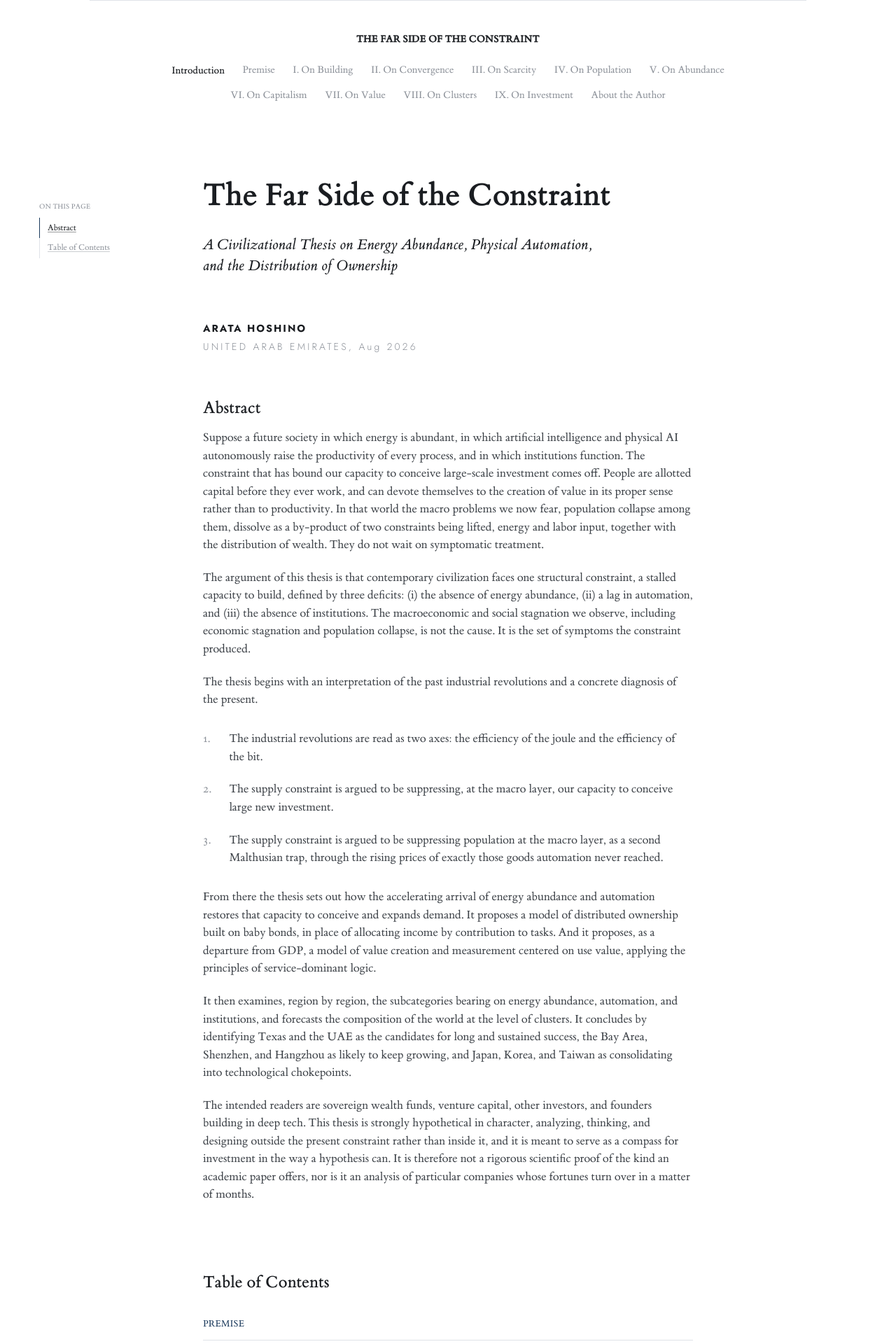
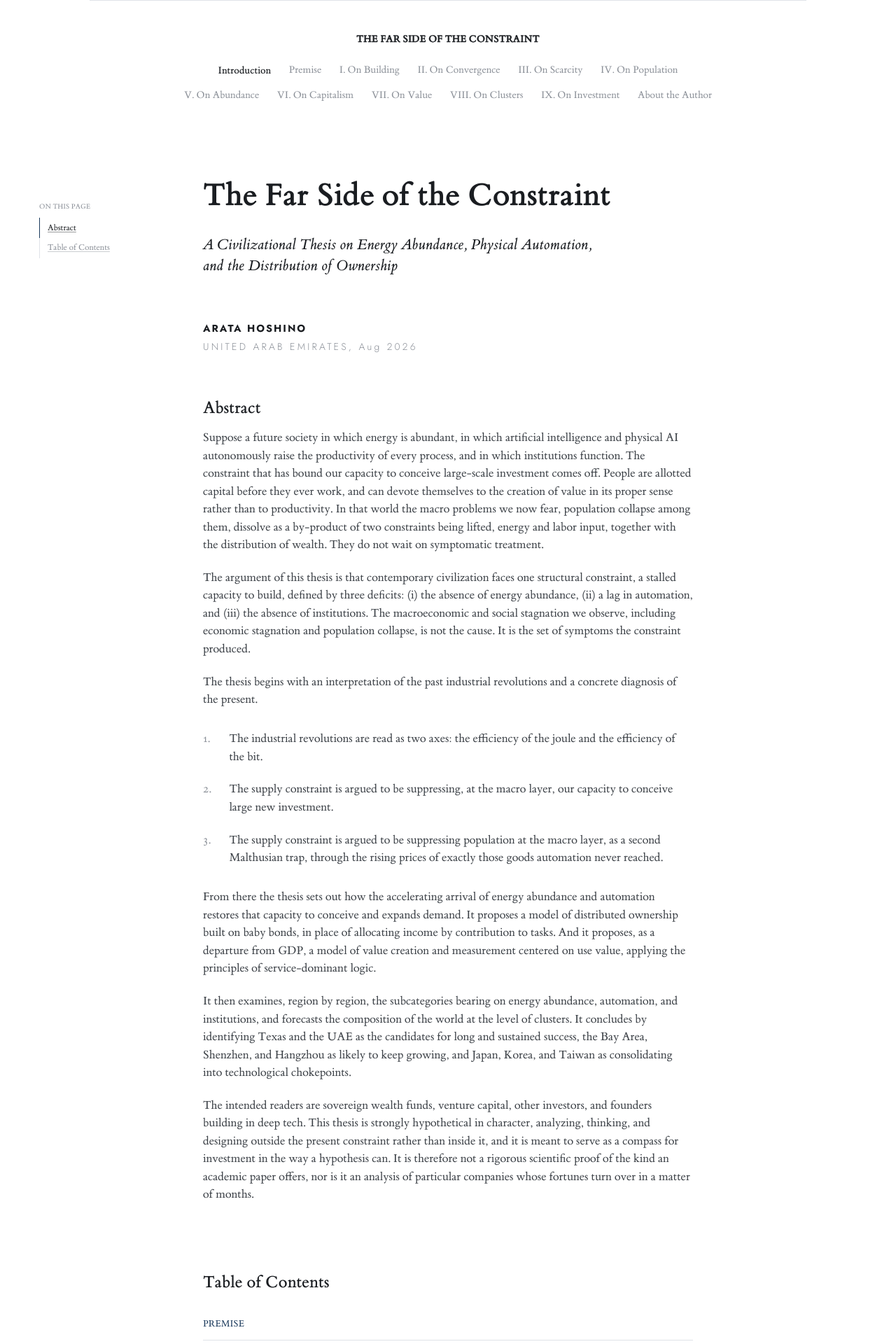
Before and after one commit to arata-hoshino/arata-hoshino.github.io, a Jekyll site: the page built from index.md, in a window 1280 px wide. Shown: the top 1920 px of the page at 70% size. Built offline with Jekyll 4.4.1, drawn with Linux system fonts in a browser that asks for light colours.

Commit message:
Break the menu where the thesis turns to the future
Co-Authored-By: Claude Opus 5 <noreply@anthropic.com>

```diff
--- a/_includes/runhead.html
+++ b/_includes/runhead.html
@@ -34,7 +34,7 @@
          class="nav-link{% if page.url == '/' %} is-current{% endif %}">Introduction</a>
       {% assign essays = site.essays | sort: "order" %}
       {% for essay in essays %}
-        {% if essay.number == "6" %}<span class="nav-break" aria-hidden="true"></span>{% endif %}
+        {% if essay.number == "5" %}<span class="nav-break" aria-hidden="true"></span>{% endif %}
         <a href="{{ essay.url | relative_url }}" style="--i: {{ forloop.index }}"
            class="nav-link{% if page.url == essay.url %} is-current{% endif %}">{% if essay.roman %}{{ essay.roman }}. {% endif %}{{ essay.title }}</a>
       {% endfor %}
--- a/assets/css/style.css
+++ b/assets/css/style.css
@@ -211,8 +211,9 @@ main {
   font-size: 0.86em;
 }
 
-/* On a wide page the menu is broken where the thesis breaks, before the
-   sixth chapter. On a narrow one it wraps as it will. */
+/* On a wide page the menu is broken where the thesis turns from the
+   diagnosis to the future, before the fifth chapter. On a narrow one it
+   wraps as it will. */
 .nav-break {
   display: none;
 }
```
